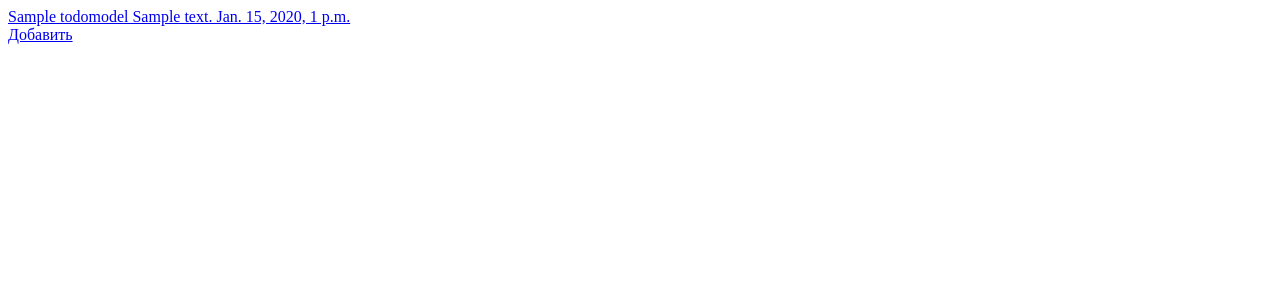
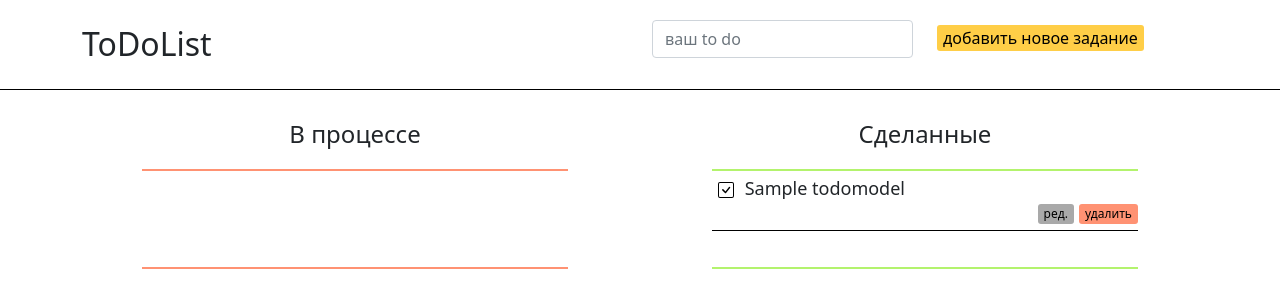
Before and after one commit to AnDr10wA/todoapp, a Django app: page / in a window 1280 px wide. Shown: the top 308 px of the page. Run offline with Django 3.2, Linux system fonts and the light colour scheme; tables that the repository leaves empty hold one stand-in row (values such as "Sample post").

Commit message:
add front

```diff
--- /dev/null
+++ b/todo/static/css/style.css
@@ -0,0 +1,90 @@
+header{
+    height: 90px;
+    border-bottom: black solid 1px;
+    margin-bottom: 30px;
+}
+
+.title-to-do{
+    padding-top: 25px;
+}
+
+.not-done{
+    margin-bottom: 20px;
+}
+
+.table_ {
+    margin: 0 60px;
+    padding-top: 3px;
+    padding-bottom: 3px;
+    min-height: 100px;
+}
+
+.first-table{
+    border-top: #FF9273 solid 2px;
+    border-bottom: #FF9273 solid 2px
+}
+
+.second-table{
+    border-top: #B3F36D solid 2px;
+    border-bottom: #B3F36D solid 2px;
+}
+
+label {
+    display: block;
+    width: 100%;
+}
+
+.btn_{
+    float: right;
+    border: 0px;
+    margin-bottom: 3px;
+    border-radius: 3px;
+    font-size: 12px;
+    margin-top: 1px;
+}
+
+.btn-del:hover{
+    background-color: #ff5d49;
+}
+
+.btn-edit:hover{
+    background-color: rgba(123,123,124,0.99);
+}
+.btn-edit{
+    background-color: darkgrey;
+    margin-right: 5px;
+}
+
+.btn-del{
+    background-color: #FF9273;
+}
+
+.one-task{
+    border-bottom: black 1px solid;
+    font-size: 18px;
+    margin-bottom: 5px;
+}
+.one-task-w{
+}
+
+.input-task{
+    margin-top: 20px;
+}
+.btn-add{
+    margin-top: 25px;
+    border-radius: 3px;
+    background-color: #FFCE47;
+    border: 0px;
+}
+.form{
+    margin-top: 20px;
+}
+
+.svg-add:hover{
+    color: darkgrey;
+}
+
+.btn-hid{
+    border: 0px;
+    background-color: #fff;
+}
--- /dev/null
+++ b/todo/static/js/script.js
@@ -0,0 +1,27 @@
+function setCookie(name, value, days) {
+    var expires = "";
+    if (days) {
+        var date = new Date();
+        date.setTime(date.getTime() + (days * 24 * 60 * 60 * 1000));
+        expires = "; expires=" + date.toUTCString();
+    }
+    document.cookie = name + "=" + (value || "") + expires + "; path=/; samesite=strict";
+}
+function getCookie(name) {
+    var nameEQ = name + "=";
+    var ca = document.cookie.split(';');
+    for (var i = 0; i < ca.length; i++) {
+        var c = ca[i];
+        while (c.charAt(0) == ' ') c = c.substring(1, c.length);
+        if (c.indexOf(nameEQ) == 0) return c.substring(nameEQ.length, c.length);
+    }
+    return null;
+}
+
+function eraseCookie(name) {
+    document.cookie = name + '=; Path=/; Expires=Thu, 01 Jan 1970 00:00:01 GMT;';
+}
+
+function clearThis(target) {
+    target.value= '';
+}
--- a/todo/templates/base.html
+++ b/todo/templates/base.html
@@ -1,12 +1,42 @@
 <!DOCTYPE html>
+{% load static %}
 <html lang="en">
 <head>
     <meta charset="UTF-8">
+     <link rel="stylesheet" href="{% static 'css/style.css' %}" type="text/css">
+    <!-- CSS only -->
+<link href="https://cdn.jsdelivr.net/npm/bootstrap@5.1.1/dist/css/bootstrap.min.css" rel="stylesheet"
+      integrity="sha384-F3w7mX95PdgyTmZZMECAngseQB83DfGTowi0iMjiWaeVhAn4FJkqJByhZMI3AhiU" crossorigin="anonymous">
     <title>To do</title>
 </head>
 <body>
+<header>
+    <div class="container">
+        <div class="row">
+            <div class="col-md-6 col-sm-12">
+                <h2 class="title-to-do">ToDoList</h2>
+            </div>
+            <div class="col-md-3 col-sm-12">
+                <form action="http://127.0.0.1:8000/" method="post">
+                    {% csrf_token %}
+                    <div class="form">{{ form }}</div>
+            </div>
+                <div class="col-md-3 col-sm-12">
+                <button type="submit" class="btn-add" name="btn-add" >добавить новое задание</button>
+                </form>
+                </div>
+
+
+        </div>
+
+    </div>
+</header>
 {% block content %}
 
 {% endblock %}
+
+<script type="text/javascript" src={% static "js/script.js" %}></script>
+<script src="https://cdn.jsdelivr.net/npm/bootstrap@5.1.1/dist/js/bootstrap.bundle.min.js"
+        integrity="sha384-/bQdsTh/da6pkI1MST/rWKFNjaCP5gBSY4sEBT38Q/9RBh9AH40zEOg7Hlq2THRZ" crossorigin="anonymous"></script>
 </body>
 </html>
--- a/todo/todoapp/templates/form.html
+++ b/todo/templates/form.html
@@ -6,6 +6,6 @@
 {% csrf_token %}
 
 {{form.as_p}}
-    <input type="submit" , value="Сохранить">
+    <input type="submit" value="Сохранить">
 </form>>
 {% endblock %}
--- /dev/null
+++ b/todo/templates/main.html
@@ -0,0 +1,130 @@
+{% extends 'base.html' %}
+
+
+{% block content %}
+
+    <div class="container">
+        <div class="row">
+            <div class="col-md-6 col-sm-12">
+                <h4 class="not-done text-center">В процессе</h4>
+                <div class="table_ first-table">
+                    {% for element in tasks_in %}
+                        <div class="one-task">
+                            <form action="http://127.0.0.1:8000/" method="post">
+                                {% csrf_token %}
+                                <button type="submit" class="btn-hid" name="btn-slide" value="{{ element.id }}">
+                                    <svg xmlns="http://www.w3.org/2000/svg" width="16" height="16" fill="currentColor"
+                                         class="bi bi-app svg-add" viewBox="0 0 16 16">
+                                        <path d="M11 2a3 3 0 0 1 3 3v6a3 3 0 0 1-3 3H5a3 3 0 0 1-3-3V5a3 3 0 0 1 3-3h6zM5 1a4 4 0 0 0-4 4v6a4 4 0 0 0 4 4h6a4 4 0 0 0 4-4V5a4 4 0 0 0-4-4H5z"/>
+                                    </svg>
+                                </button>
+                                {{ element }}
+                            </form>
+                            <form action="http://127.0.0.1:8000/" method="post">
+                                {% csrf_token %}
+                                <button type="submit" name="btn-del" value="{{ element.id }}" class="btn_ btn-del ">
+                                    удалить
+                                </button>
+                            </form>
+                            <button type="button" class="btn_ btn-edit" data-bs-toggle="modal"
+                                    data-bs-target="#exampleModal">
+                                ред.
+                            </button>
+                            <div class="modal fade" id="exampleModal" tabindex="-1"
+                                 aria-labelledby="exampleModalLabel" aria-hidden="true">
+                                <div class="modal-dialog">
+                                    <div class="modal-content">
+                                        <div class="modal-header">
+                                            <h5 class="modal-title" id="exampleModalLabel">Измените задачу</h5>
+                                            <button type="button" class="btn-close" data-bs-dismiss="modal"
+                                                    aria-label="Close"></button>
+                                        </div>
+                                        <form action="http://127.0.0.1:8000/" method="post">
+                                            <div class="modal-body">
+
+                                                {% csrf_token %}
+                                                {{ form }}
+                                            </div>
+                                            <div class="modal-footer">
+                                                <button type="submit" name="btn-edit"
+                                                        value="{{ element.id }}" class="btn btn-primary">сохранить
+                                                </button>
+                                                <button type="button" class="btn btn-secondary"
+                                                        data-bs-dismiss="modal">
+                                                    закрыть
+                                                </button>
+                                            </div>
+                                        </form>
+                                    </div>
+                                </div>
+                            </div>
+                            <br>
+                        </div>
+                    {% endfor %}
+                </div>
+            </div>
+            <div class="col-md-6 col-sm-12">
+                <h4 class="not-done text-center">Сделанные</h4>
+                <div class="table_ second-table">
+
+                    {% for element in tasks_done %}
+                        <div class="one-task">
+                            <form action="http://127.0.0.1:8000/" method="post">
+                                {% csrf_token %}
+                                <button type="submit" class="btn-hid"  name="btn-slide-back" value="{{ element.id }}">
+                                    <svg xmlns="http://www.w3.org/2000/svg" width="16" height="16" fill="currentColor"
+                                         class="bi bi-check-square svg-add" viewBox="0 0 16 16">
+                                        <path d="M14 1a1 1 0 0 1 1 1v12a1 1 0 0 1-1 1H2a1 1 0 0 1-1-1V2a1 1 0 0 1 1-1h12zM2 0a2 2 0 0 0-2 2v12a2 2 0 0 0 2 2h12a2 2 0 0 0 2-2V2a2 2 0 0 0-2-2H2z"/>
+                                        <path d="M10.97 4.97a.75.75 0 0 1 1.071 1.05l-3.992 4.99a.75.75 0 0 1-1.08.02L4.324 8.384a.75.75 0 1 1 1.06-1.06l2.094 2.093 3.473-4.425a.235.235 0 0 1 .02-.022z"/>
+                                    </svg>
+                                </button>
+                                {{ element }}
+                            </form>
+                            <form action="http://127.0.0.1:8000/" method="post">
+                                {% csrf_token %}
+                                <button type="submit" name="btn-del" value="{{ element.id }}" class="btn_ btn-del ">
+                                    удалить
+                                </button>
+                            </form>
+                            <button type="button" class="btn_ btn-edit" data-bs-toggle="modal"
+                                    data-bs-target="#exampleModal">
+                                ред.
+                            </button>
+                            <div class="modal fade" id="exampleModal" tabindex="-1"
+                                 aria-labelledby="exampleModalLabel" aria-hidden="true">
+                                <div class="modal-dialog">
+                                    <div class="modal-content">
+                                        <div class="modal-header">
+                                            <h5 class="modal-title" id="exampleModalLabel">Измените задачу</h5>
+                                            <button type="button" class="btn-close" data-bs-dismiss="modal"
+                                                    aria-label="Close"></button>
+                                        </div>
+                                        <form action="http://127.0.0.1:8000/" method="post">
+                                            <div class="modal-body">
+
+                                                {% csrf_token %}
+                                                {{ form }}
+                                            </div>
+                                            <div class="modal-footer">
+                                                <button type="submit" name="btn-edit"
+                                                        value="{{ element.id }}" class="btn btn-primary">сохранить
+                                                </button>
+                                                <button type="button" class="btn btn-secondary"
+                                                        data-bs-dismiss="modal">
+                                                    закрыть
+                                                </button>
+                                            </div>
+                                        </form>
+                                    </div>
+                                </div>
+                            </div>
+                            <br>
+                        </div>
+                    {% endfor %}
+                </div>
+            </div>
+        </div>
+    </div>
+
+
+{% endblock %}
--- a/todo/todoapp/form.py
+++ b/todo/todoapp/form.py
@@ -1,7 +1,14 @@
 from django.forms import ModelForm
 from .models import TodoModel
 
+
 class TodoFrom(ModelForm):
+    def __init__(self, *args, **kwargs):
+        super().__init__(*args, **kwargs)
+        self.fields['name'].widget.attrs.update( placeholder="ваш to do")
+        self.fields['name'].widget.attrs.update({"class": "form-control"})
+        self.fields['name'].widget.attrs.update({"onfocus": "clearThis(this)"})
+
     class Meta:
         model = TodoModel
-        fields = '__all__'
+        fields = ("name",)
--- a/todo/todoapp/templates/main.html
+++ /dev/null
@@ -1,16 +0,0 @@
-{%  extends 'base.html' %}
-
-
-{%  block content %}
-
-{% for element in tasks  %}
-<a href="{% url 'todoapp:detailtask' element.id %}">
-{{element.name}}
-{{element.comment}}
-{{element.date_deadline}}</a> <br>
-
-{% endfor %}
-
-<a href="{% url 'todoapp:createtask' %}">Добавить</a>
-
-{% endblock %}
--- a/todo/todoapp/urls.py
+++ b/todo/todoapp/urls.py
@@ -1,13 +1,8 @@
-from django.contrib import admin
 from django.urls import path, include
 from .views import *
 
 app_name = 'todoapp'
 
 urlpatterns = [
-    path('', viewtasks),
-    path('createtask', TodoFormView.as_view(), name='createtask'),
-    path('<int:id>', task_detail_view, name='detailtask'),
-    path('update/<int:id>', TaskUpdateView.as_view(), name='updatetask'),
-
+    path('', MainView.as_view(), name='main'),
 ]
--- a/todo/todoapp/views.py
+++ b/todo/todoapp/views.py
@@ -1,77 +1,51 @@
-from django.shortcuts import render, redirect, get_list_or_404
-from django.http import HttpResponse
+import os
+
+from django.shortcuts import render, redirect
+from django.views.generic import View
 from .models import TodoModel
 from .form import TodoFrom
-from django.views import View
-import smtplib
-from datetime import datetime
 
 
+class MainView(View):
+    form = TodoFrom
 
-def viewtasks(request):
-
-    tasks = TodoModel.objects.all()
-
-    return render(request, 'main.html', {'tasks':tasks})
-
-class TodoFormView(View):
-    form_class = TodoFrom
-    initial = {'key':'value'}
-    template_name = 'form.html'
-
-    def get(self,request):
-
-        form = self.form_class(initial=self.initial)
-        return render(request, self.template_name, {'form':form})
     def post(self,request):
-        form = self.form_class(request.POST)
-        print(form)
-        if form.is_valid():
-            print(form)
-            data = form.cleaned_data
-            name = data['name']
-            comment = data['comment']
-            date_deadline = data['date_deadline']
-            date_reminder = data['date_reminder']
-            priority = data['priority']
-            status = data['status']
-            TodoModel.objects.create(name = name, comment = comment, date_deadline = date_deadline,
-                                     date_reminder=date_reminder, priority=priority, status=status)
-
-            return viewtasks(request)
-        return render(request, self.template_name, {'form':form})
+        if request.method == 'POST' and 'btn-add' in request.POST:
+            self.form = TodoFrom(request.POST)
+            if self.form.is_valid():
+                self.form.save()
 
 
-def task_detail_view(request, id):
-    task = get_list_or_404(TodoModel, id=id)
-    return render(request, 'detail.html', {'task':task[0]})
+        elif request.method == 'POST' and 'btn-del' in request.POST:
+            task = TodoModel.objects.filter(pk=request.POST['btn-del'])
+            task.delete()
+
+        elif request.method == 'POST' and 'btn-edit' in request.POST:
+            self.form = TodoFrom(request.POST)
+            if self.form.is_valid():
+                task = TodoModel.objects.filter(pk=request.POST['btn-edit'])
+                for i in task:
+                    print(request.POST)
+                    i.name = request.POST['name']
+                    i.save()
+
+        elif request.method == 'POST' and 'btn-slide' in request.POST:
+            task = TodoModel.objects.filter(pk=request.POST['btn-slide'])
+            for i in task:
+                i.status = True
+                i.save()
+
+        elif request.method == 'POST' and 'btn-slide-back' in request.POST:
+            task = TodoModel.objects.filter(pk=request.POST['btn-slide-back'])
+            for i in task:
+                i.status = False
+                i.save()
+
+        return self.get(request)
 
 
-
-class TaskUpdateView(View):
-    form_class = TodoFrom
-
-    initial = {'key':'value'}
-    template_name = 'form.html'
-    def get(self, request, id):
-        instance = TodoModel.objects.get(id=id)
-        form = self.form_class(initial=self.initial, instance=instance)
-
-        return render(request, self.template_name, {'form':form})
-    def post(self,request, id):
-        form = self.form_class(request.POST)
-        print(form)
-        if form.is_valid():
-            print(form)
-            data = form.cleaned_data
-            name = data['name']
-            comment = data['comment']
-            date_deadline = data['date_deadline']
-            date_reminder = data['date_reminder']
-            priority = data['priority']
-            status = data['status']
-            TodoModel.objects.filter(id=id).update(name = name, comment = comment, date_deadline = date_deadline,
-                                     date_reminder=date_reminder, priority=priority, status=status)
-
-            return viewtasks(request)
-        return render(request, self.template_name, {'form':form})
+    def get(self, request):
+        tasks_in = TodoModel.objects.filter(status=False)
+        tasks_done = TodoModel.objects.filter(status=True)
+        return render(request, 'main.html', {'form': self.form, 'tasks_in': tasks_in,
+                                             'tasks_done': tasks_done})
```
Also changed, not shown: todo/todo/settings.py (+7 -11 lines), todo/todoapp/models.py (+3 -16 lines), todo/todoapp/templates/detail.html (deleted, +0 -17 lines).
